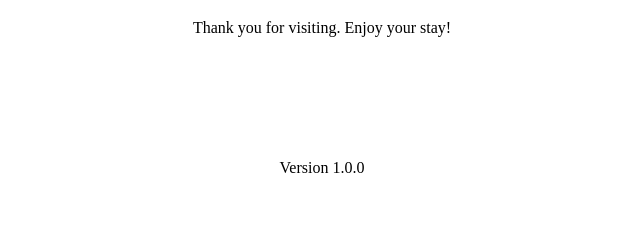
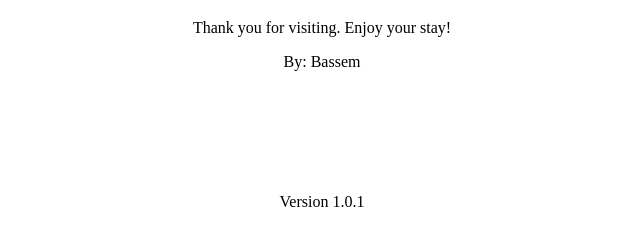
Before and after one commit to BShawky/Git-Test, a plain HTML site: page index.html in a window 1280 px wide. Shown: the part 61-306 px from the top of the page, without its empty margins (318-958 px from the left). Drawn offline with Linux system fonts and the light colour scheme.

Commit message:
Version 1.0.1

```diff
--- a/index.html
+++ b/index.html
@@ -8,8 +8,9 @@
 <body> <center>
     <h1>Welcome to My Website!</h1>
     <p>Thank you for visiting. Enjoy your stay!</p>
+    <p>By: Bassem</p>
     <br><br><br><br><br>
-    <p>Version 1.0.0</p>
+    <p>Version 1.0.1</p>
 </center>
 </body>
 </html>
```
